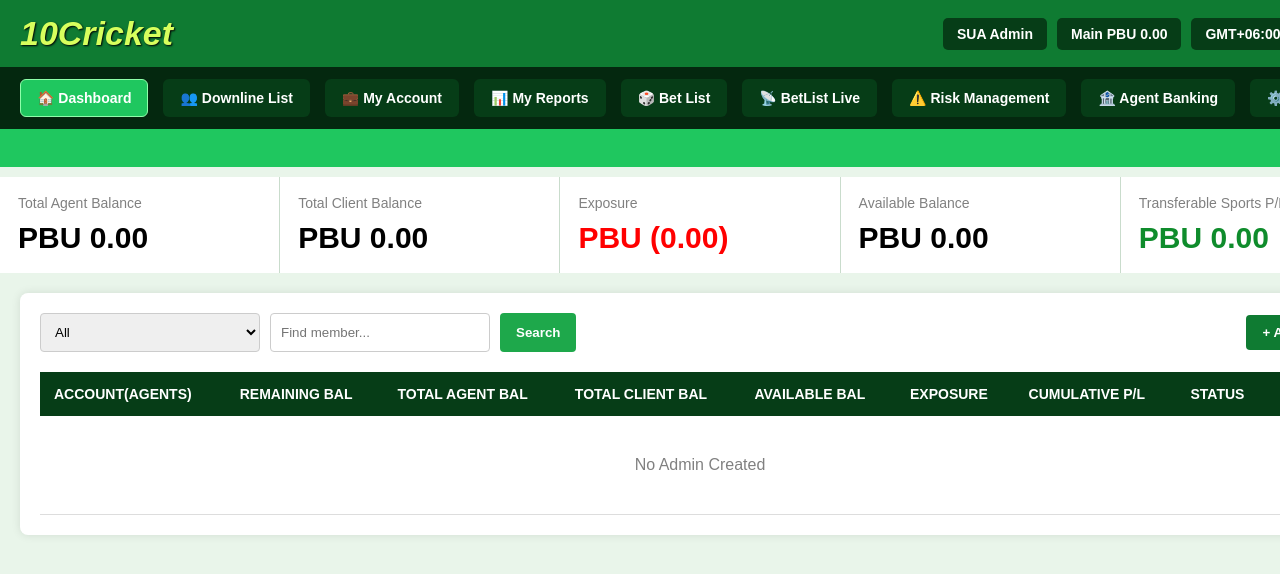
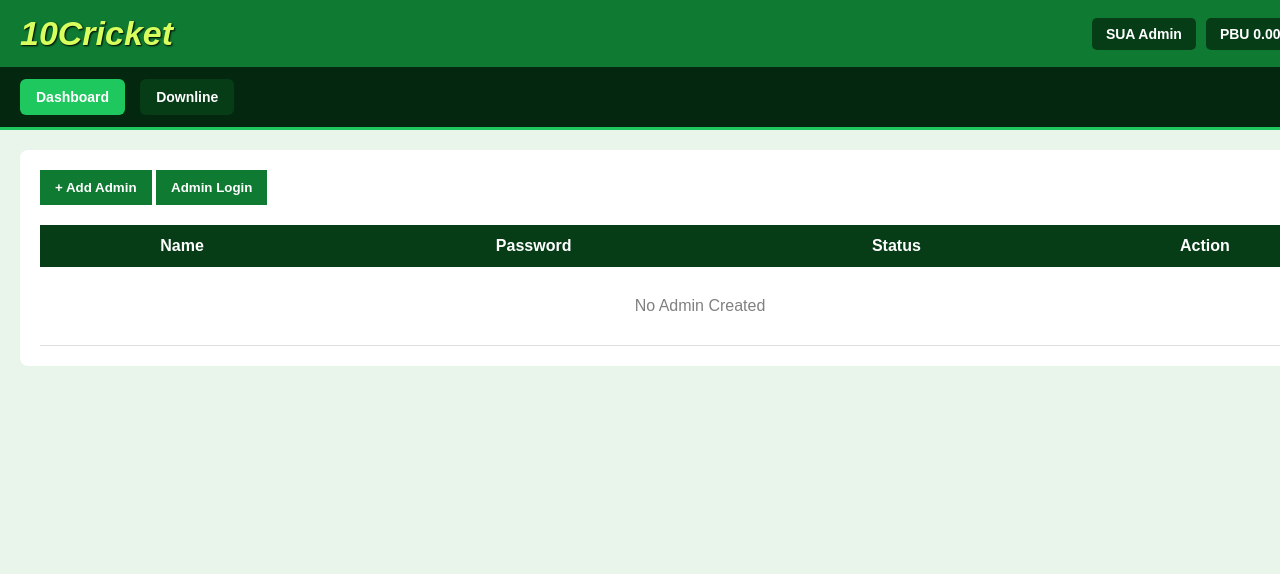
Before and after one commit to Mdjoy996/Agent, a plain HTML site: page superadmin.html in a window 1280 px wide. Shown: the top 574 px of the page. Drawn offline with Linux system fonts and the light colour scheme.

Commit message:
Update superadmin.html

```diff
--- a/superadmin.html
+++ b/superadmin.html
@@ -8,6 +8,8 @@
 <title>10Cricket Super Admin</title>
 
 <style>
+
+/* ===== SAME DESIGN (NO CHANGE) ===== */
 
 *{
 margin:0;
@@ -21,8 +23,6 @@
 min-width:1400px;
 overflow-x:auto;
 }
-
-/* TOPBAR */
 
 .topbar{
 background:#0f7b32;
@@ -55,8 +55,6 @@
 font-size:14px;
 }
 
-/* NAVBAR */
-
 .navbar{
 background:#04280f;
 color:white;
@@ -73,181 +71,75 @@
 padding:10px 16px;
 border-radius:6px;
 cursor:pointer;
-transition:0.3s;
-white-space:nowrap;
 font-weight:bold;
-border:1px solid transparent;
 }
 
 .nav-item:hover{
 background:#1fc75f;
-color:#fff;
-transform:translateY(-2px);
 }
 
 .active{
 background:#1fc75f;
-color:white;
-border:1px solid #8fffaa;
 }
-
-/* GREEN BAR */
 
 .green-bar{
 background:#1fc75f;
 height:35px;
 }
 
-/* STATS */
-
-.stats{
-display:grid;
-grid-template-columns:repeat(5,1fr);
-gap:1px;
-background:#c9dccc;
-margin-top:10px;
-}
-
-.stat-box{
-background:white;
-padding:18px;
-}
-
-.stat-title{
-font-size:14px;
-color:gray;
-margin-bottom:10px;
-}
-
-.stat-value{
-font-size:30px;
-font-weight:bold;
-}
-
-.red{
-color:red;
-}
-
-.green{
-color:#0f8c2c;
-}
-
-/* MAIN */
-
 .container{
 background:white;
 margin:20px;
 padding:20px;
 border-radius:8px;
-box-shadow:0 0 10px rgba(0,0,0,0.1);
-}
-
-/* TOOLBAR */
-
-.toolbar{
-display:flex;
-justify-content:space-between;
-align-items:center;
-margin-bottom:20px;
-}
-
-.left-tools{
-display:flex;
-gap:10px;
-}
-
-select,
-input{
-padding:10px;
-border:1px solid #ccc;
-border-radius:4px;
-width:220px;
 }
 
 button{
-padding:10px 16px;
+padding:10px 15px;
+background:#0f7b32;
+color:white;
 border:none;
-border-radius:4px;
 cursor:pointer;
 font-weight:bold;
 }
 
-.search-btn{
-background:#1ea84b;
-color:white;
+table{
+width:100%;
+margin-top:20px;
+border-collapse:collapse;
 }
 
-.admin-btn{
-background:#0f7b32;
+th{
+background:#063d17;
 color:white;
+padding:12px;
 }
 
-/* TABLE */
-
-.table-wrapper{
-overflow-x:auto;
-}
-
-table{
-width:100%;
-border-collapse:collapse;
-min-width:1300px;
-}
-
-table th{
-background:#063d17;
-color:white;
-padding:14px;
-text-align:left;
-font-size:14px;
-}
-
-table td{
-padding:14px;
+td{
+padding:12px;
 border-bottom:1px solid #ddd;
-font-size:14px;
-background:white;
 }
 
 .status-active{
 background:#1db954;
 color:white;
-padding:5px 10px;
+padding:4px 8px;
 border-radius:5px;
-display:inline-block;
 }
 
 .action-btn{
 background:#063d17;
 color:white;
+padding:5px 8px;
 margin-right:5px;
-padding:6px 10px;
+cursor:pointer;
 border-radius:4px;
-display:inline-block;
-cursor:pointer;
 }
 
 .empty{
 text-align:center;
-padding:40px;
+padding:30px;
 color:gray;
-font-size:16px;
-}
-
-/* SCROLLBAR */
-
-::-webkit-scrollbar{
-height:10px;
-width:10px;
-}
-
-::-webkit-scrollbar-thumb{
-background:#0f7b32;
-border-radius:10px;
-}
-
-::-webkit-scrollbar-track{
-background:#d9d9d9;
 }
 
 </style>
@@ -255,285 +147,119 @@
 
 <body>
 
-<!-- TOPBAR -->
-
+<!-- TOP -->
 <div class="topbar">
-
-<div class="logo">
-10Cricket
-</div>
+<div class="logo">10Cricket</div>
 
 <div class="top-right">
-
-<div class="top-btn">
-SUA Admin
-</div>
-
-<div class="top-btn">
-Main PBU 0.00
-</div>
-
-<div class="top-btn">
-GMT+06:00
-</div>
-
-<div class="top-btn" onclick="logout()">
-Logout
-</div>
-
-</div>
-
-</div>
-
-<!-- FULL NAVBAR -->
-
-<div class="navbar">
-
-<div class="nav-item active"
-onclick="openPage('superadmin.html')">
-🏠 Dashboard
-</div>
-
-<div class="nav-item"
-onclick="openPage('downline.html')">
-👥 Downline List
-</div>
-
-<div class="nav-item"
-onclick="openPage('account.html')">
-💼 My Account
-</div>
-
-<div class="nav-item"
-onclick="openPage('reports.html')">
-📊 My Reports
-</div>
-
-<div class="nav-item"
-onclick="openPage('betlist.html')">
-🎲 Bet List
-</div>
-
-<div class="nav-item"
-onclick="openPage('betlive.html')">
-📡 BetList Live
-</div>
-
-<div class="nav-item"
-onclick="openPage('risk.html')">
-⚠️ Risk Management
-</div>
-
-<div class="nav-item"
-onclick="openPage('banking.html')">
-🏦 Agent Banking
-</div>
-
-<div class="nav-item"
-onclick="openPage('settings.html')">
-⚙️ Settings
-</div>
-
-</div>
-
-<div class="green-bar"></div>
-
-<!-- STATS -->
-
-<div class="stats">
-
-<div class="stat-box">
-<div class="stat-title">
-Total Agent Balance
-</div>
-<div class="stat-value">
-PBU 0.00
+<div class="top-btn">SUA Admin</div>
+<div class="top-btn">PBU 0.00</div>
+<div class="top-btn" onclick="logout()">Logout</div>
 </div>
 </div>
 
-<div class="stat-box">
-<div class="stat-title">
-Total Client Balance
-</div>
-<div class="stat-value">
-PBU 0.00
-</div>
-</div>
-
-<div class="stat-box">
-<div class="stat-title">
-Exposure
-</div>
-<div class="stat-value red">
-PBU (0.00)
-</div>
-</div>
-
-<div class="stat-box">
-<div class="stat-title">
-Available Balance
-</div>
-<div class="stat-value">
-PBU 0.00
-</div>
-</div>
-
-<div class="stat-box">
-<div class="stat-title">
-Transferable Sports P/L
-</div>
-<div class="stat-value green">
-PBU 0.00
-</div>
-</div>
-
+<!-- NAV -->
+<div class="navbar">
+<div class="nav-item active">Dashboard</div>
+<div class="nav-item">Downline</div>
 </div>
 
 <!-- MAIN -->
-
 <div class="container">
 
-<div class="toolbar">
+<button onclick="addAdmin()">+ Add Admin</button>
 
-<div class="left-tools">
-
-<select>
-<option>All</option>
-<option>Active</option>
-<option>Suspend</option>
-</select>
-
-<input type="text"
-placeholder="Find member...">
-
-<button class="search-btn">
-Search
-</button>
-
-</div>
-
-<button class="admin-btn"
-onclick="addAdmin()">
-+ Add Admin
-</button>
-
-</div>
-
-<!-- TABLE -->
-
-<div class="table-wrapper">
+<button onclick="goLogin()">Admin Login</button>
 
 <table>
 
 <thead>
-
 <tr>
-<th>ACCOUNT(AGENTS)</th>
-<th>REMAINING BAL</th>
-<th>TOTAL AGENT BAL</th>
-<th>TOTAL CLIENT BAL</th>
-<th>AVAILABLE BAL</th>
-<th>EXPOSURE</th>
-<th>CUMULATIVE P/L</th>
-<th>STATUS</th>
-<th>ACTION</th>
+<th>Name</th>
+<th>Password</th>
+<th>Status</th>
+<th>Action</th>
 </tr>
-
 </thead>
 
 <tbody id="adminTable">
-
-<tr>
-<td colspan="9" class="empty">
-No Admin Created
-</td>
-</tr>
-
+<tr><td colspan="4" class="empty">No Admin Created</td></tr>
 </tbody>
 
 </table>
 
 </div>
 
-</div>
-
 <script>
 
-/* PAGE REDIRECT */
+/* ===== DATA ===== */
+let users = JSON.parse(localStorage.getItem("users")) || [];
 
-function openPage(page){
+/* ===== LOAD ===== */
+function load(){
 
-location.href = page;
+let table = document.getElementById("adminTable");
+table.innerHTML = "";
+
+if(users.length === 0){
+table.innerHTML = `<tr><td colspan="4" class="empty">No Admin Created</td></tr>`;
+return;
+}
+
+users.forEach((u,i)=>{
+table.innerHTML += `
+<tr>
+<td>${u.name}</td>
+<td>${u.password}</td>
+<td><span class="status-active">Active</span></td>
+<td>
+<span class="action-btn" onclick="del(${i})">Delete</span>
+</td>
+</tr>
+`;
+});
+
+localStorage.setItem("users",JSON.stringify(users));
 
 }
 
-/* ADD ADMIN */
-
+/* ===== ADD ADMIN ===== */
 function addAdmin(){
 
 let name = prompt("Enter Admin Name");
+let pass = prompt("Enter Password");
 
-if(name){
+if(!name || !pass) return;
 
-let table = document.getElementById("adminTable");
+/* save admin */
+users.push({
+name:name,
+password:pass,
+role:"admin"
+});
 
-if(table.innerHTML.includes("No Admin Created")){
-table.innerHTML = "";
-}
-
-table.innerHTML += `
-<tr>
-<td>${name}</td>
-<td>0.00</td>
-<td>0.00</td>
-<td>0.00</td>
-<td>0.00</td>
-<td class="red">(0.00)</td>
-<td class="green">0.00</td>
-<td>
-<span class="status-active">
-Active
-</span>
-</td>
-<td>
-<span class="action-btn">
-Edit
-</span>
-
-<span class="action-btn">
-View
-</span>
-</td>
-</tr>
-`;
+load();
 
 }
 
+/* ===== DELETE ===== */
+function del(i){
+users.splice(i,1);
+load();
 }
 
-/* LOGOUT */
-
-function logout(){
-
-localStorage.clear();
-
-location.href="index.html";
-
+/* ===== LOGIN PAGE ===== */
+function goLogin(){
+location.href="login.html";
 }
 
-/* ACTIVE MENU */
-
-const currentPage = window.location.pathname.split("/").pop();
-
-document.querySelectorAll(".nav-item").forEach(item=>{
-
-const onclick = item.getAttribute("onclick");
-
-if(onclick && onclick.includes(currentPage)){
-item.classList.add("active");
+/* ===== LOGOUT ===== */
+function logout(){
+localStorage.clear();
+location.reload();
 }
 
-});
+load();
 
 </script>
 
```
